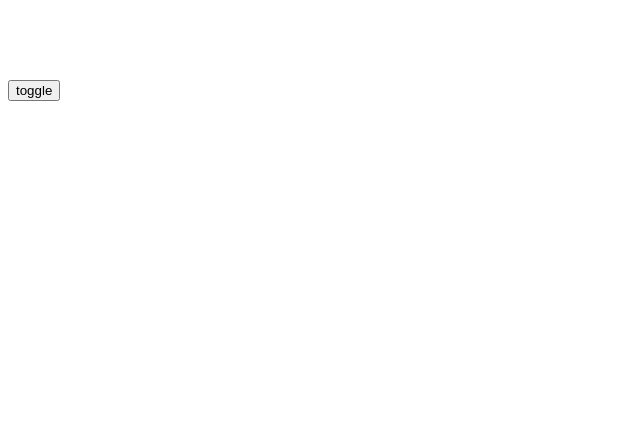
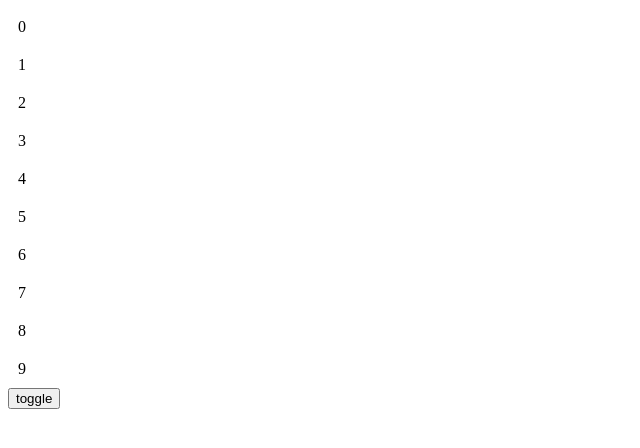
Before and after one commit to justinseibert/react-transition, a React (Create React App) app: page / in a window 1280 px wide. Shown: the top 448 px of the page, without its empty margins (0-640 px from the left). Built offline with nearby package versions, Linux system fonts and the light colour scheme.

Commit message:
fix: preserves child class, style

```diff
--- a/package.json
+++ b/package.json
@@ -9,7 +9,7 @@
     "slider",
     "video"
   ],
-  "version": "1.0.0",
+  "version": "1.1.0",
   "private": false,
   "main": "dist/cjs/index.js",
   "module": "dist/esm/index.js",
--- a/src/App.tsx
+++ b/src/App.tsx
@@ -3,7 +3,7 @@ import Transition from 'component'
 
 const App: React.FC = () => {
     const containerRef = React.useRef<HTMLDivElement>(null)
-    const [isVisible, toggleVisible] = useState(false)
+    const [isVisible, toggleVisible] = useState(true)
     const [startTime, setStartTime] = useState(0)
 
     const handleStart = () => {
@@ -23,10 +23,11 @@ const App: React.FC = () => {
         <>
             <div ref={containerRef}>
                 <Transition when={isVisible} stagger={100} onComplete={handleComplete}>
-                    <div>to do...</div>
-                    <div>to do...</div>
-                    <div>to do...</div>
-                    <div>to do...</div>
+                    {Array.from({ length: 10 }).map((_, index) => (
+                        <div key={index} className='custom-thing' style={{ padding: 10 }}>
+                            {index}
+                        </div>
+                    ))}
                 </Transition>
             </div>
             <button onClick={handleStart}>toggle</button>
--- a/src/component/Transition.tsx
+++ b/src/component/Transition.tsx
@@ -52,19 +52,25 @@ const Transition: React.FC<Props> = ({
         }
         return React.cloneElement(child, {
             className: [
+                child.props.className,
                 className,
                 'component--transition-wrapper',
                 transition ? `component--transition-${transition}` : '',
                 stagger ? `component--transition-child component--transition-stagger-${index}` : '',
-            ].join(' '),
+            ]
+                .filter(Boolean)
+                .join(' '),
             key: index,
-            style: styles({
+            style: {
+                ...child.props.style,
+                ...styles({
                     delay:
                         (delay + stagger) *
                         (transition === TransitionEnum.Enter ? index + 1 : React.Children.count(children) - index),
                     duration,
                     style: transition ? `${type}-${transition}` : '',
                 }),
+            },
         })
     })
 }
```
Also changed, not shown: 1 other file (tests, documents, lock files or other folders). Lines whose indentation alone changed are shown as unchanged.
